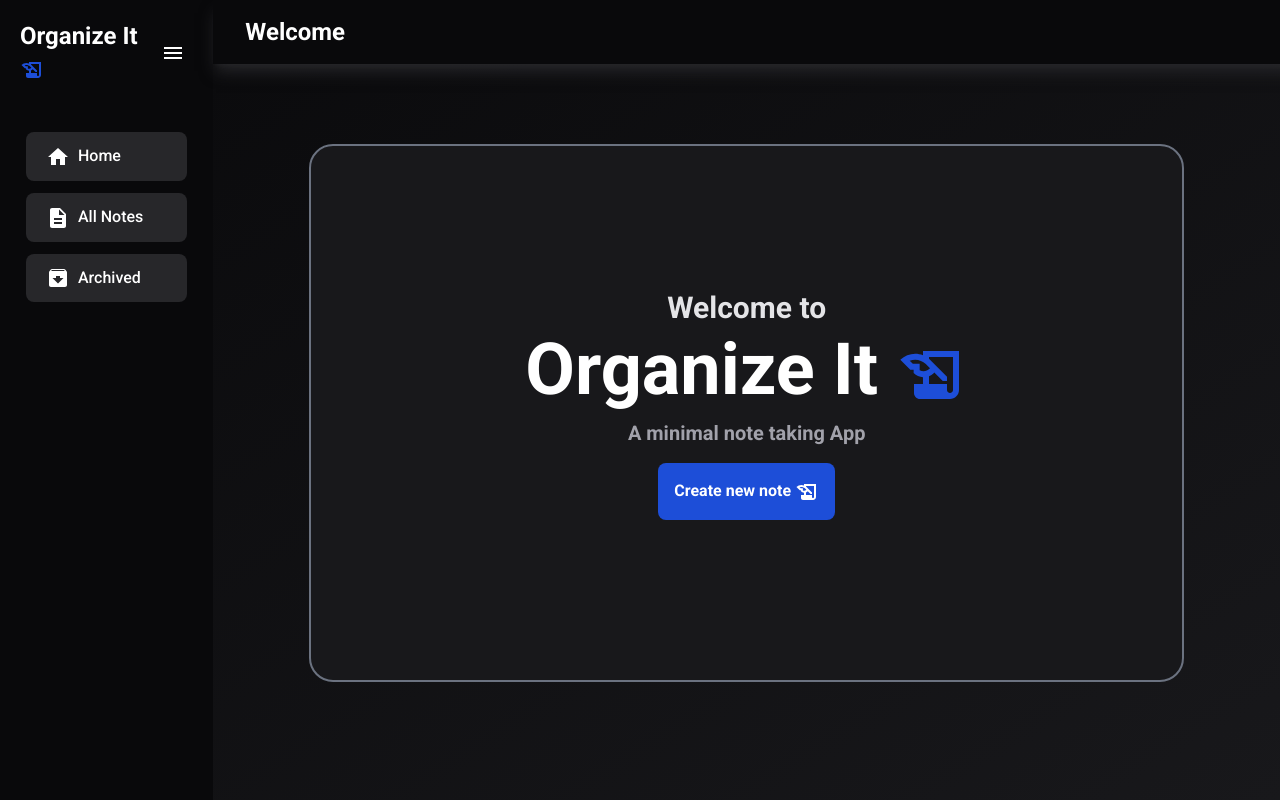
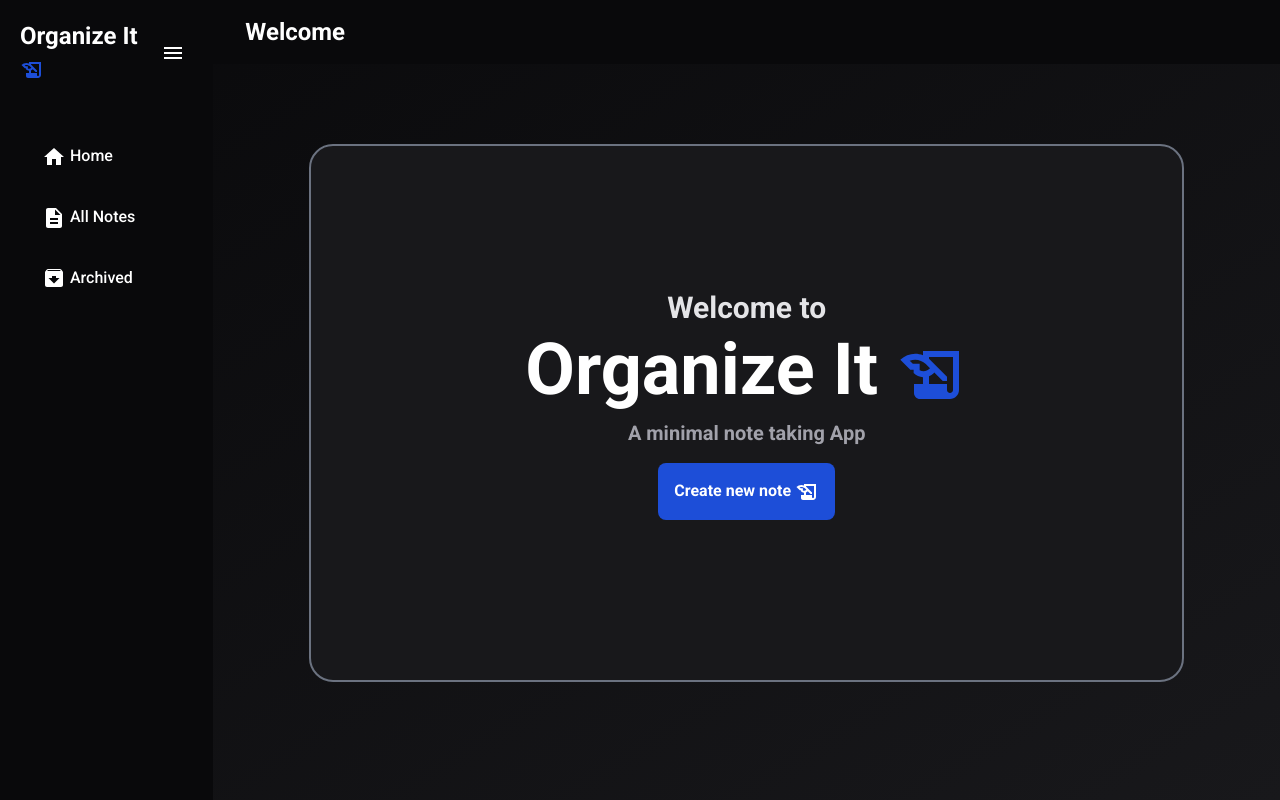
Before and after one commit to iamtanishqsethi/Organize-It, a React (Create React App) app: page / in a window 1280 px wide. Built offline with nearby package versions, Linux system fonts and the light colour scheme.

Commit message:
fix:css fix

```diff
--- a/package.json
+++ b/package.json
@@ -5,12 +5,16 @@
   "dependencies": {
     "@emotion/react": "^11.13.5",
     "@emotion/styled": "^11.13.5",
+    "@mdxeditor/editor": "^3.19.3",
     "@mui/icons-material": "^6.1.8",
     "@mui/material": "^6.1.8",
     "@reduxjs/toolkit": "^2.3.0",
     "@testing-library/jest-dom": "^5.17.0",
     "@testing-library/react": "^13.4.0",
     "@testing-library/user-event": "^13.5.0",
+    "@tiptap/pm": "^2.10.3",
+    "@tiptap/react": "^2.10.3",
+    "@tiptap/starter-kit": "^2.10.3",
     "react": "^18.3.1",
     "react-dom": "^18.3.1",
     "react-redux": "^9.1.2",
--- a/src/Components/AllNotes.jsx
+++ b/src/Components/AllNotes.jsx
@@ -3,7 +3,7 @@ import {Outlet} from "react-router-dom";
 
 const AllNotes=()=>{
     return (
-        <div className={' pt-16 w-full h-full grid grid-cols-12  '}>
+        <div className={' pt-16 w-full h-screen overflow-y-hidden grid grid-cols-12  '}>
 
             <NotesSideBar/>
             <Outlet/>
--- a/src/Components/Body.jsx
+++ b/src/Components/Body.jsx
@@ -9,7 +9,7 @@ const Body=()=>{
     const isMenuOpen=useSelector(store=>store.config.isMenuOpen)
     return(
         <div className={' w-screen h-screen bg-gradient-to-br from-zinc-950 to-zinc-900 text-white'}>
-            <div className={'grid grid-flow-col w-full grid-cols-12 '}>
+            <div className={'grid grid-flow-col w-full grid-cols-12 overflow-x-hidden'}>
                 <SideBar/>
                 <div className={`${isMenuOpen?'col-span-10':'col-span-11'}`}>
                     <Header/>
--- a/src/Components/Header.jsx
+++ b/src/Components/Header.jsx
@@ -5,7 +5,7 @@ const Header=()=>{
     const path=location.pathname;
     // console.log(path)
     return(
-        <div className={'bg-zinc-950 shadow-lg shadow-zinc-800 w-full fixed  m-0  z-10 py-4 px-8'}>
+        <div className={'bg-zinc-950  w-full fixed  m-0  z-10 py-4 px-8'}>
             <div className={'grid grid-flow-col items-center justify-between'}>
                 <div>
                     <h1 className={'text-2xl font-roboto font-bold'}>{path==='/'?"Welcome":" All Notes"}</h1>
--- a/src/Components/NewNote.jsx
+++ b/src/Components/NewNote.jsx
@@ -3,6 +3,8 @@ import { useDispatch } from "react-redux";
 import { createNewTodo } from "../Utils/newTodosSlice";
 import { useCreateNote } from "../Utils/useCreateNote";
 import {useGetAllTodo} from "../Utils/useGetAllTodo";
+import AddIcon from '@mui/icons-material/Add';
+
 
 const NewNote = () => {
     const title = useRef(null);
@@ -26,25 +28,28 @@ const NewNote = () => {
     };
 
     return (
-        <div className="col-span-10 bg-gradient-to-br from-zinc-950 via-zinc-900 to-zinc-800 p-10 relative">
-            <button
-                className="bg-blue-700 p-2 m-3 font-roboto rounded-lg absolute right-10 "
-                onClick={handleClick}
-            >
-                Create Note
-            </button>
+        <div className="col-span-10 bg-gradient-to-br from-zinc-950 via-zinc-900 to-zinc-800 p-10  sticky">
+
             <input
                 ref={title}
                 type="text"
                 placeholder="New Note"
                 className="block w-3/4 m-3 p-3 bg-transparent font-extrabold text-4xl font-roboto focus:outline-none"
             />
+            <button
+                className=" text-gray-400 hover:text-white p-3 mx-3 font-medium transition ease-in-out font-roboto rounded-lg  "
+                onClick={handleClick}
+            >
+                Create Note <AddIcon fontSize={"small"}/>
+            </button>
+            <div className={'w-full h-0.5 my-2 rounded-lg bg-zinc-600'}></div>
 
             <textarea
                 ref={description}
                 className="w-full h-4/6 m-3 p-3 bg-transparent focus:outline-none text-lg"
                 placeholder="What's on your mind today...."
             ></textarea>
+
         </div>
     );
 };
--- a/src/Components/NotesSideBar.jsx
+++ b/src/Components/NotesSideBar.jsx
@@ -15,7 +15,7 @@ const NotesSideBar = () => {
 
     if (!data || data?.length === 0) {
         return (
-            <div className="col-span-2 h-full p-5 flex flex-col items-center justify-start sticky top-0">
+            <div className="col-span-2 h-screen p-5 flex flex-col items-center justify-start sticky top-0">
                 <Link to={"/notes"}><button className="m-3 p-2 bg-blue-700 font-bold font-roboto rounded-lg">
                     Create new note <HistoryEduIcon />
                 </button></Link>
@@ -25,11 +25,11 @@ const NotesSideBar = () => {
     }
 
     return (
-        <div className="col-span-2 h-full p-5 flex flex-col items-center justify-start sticky top-0">
+        <div className="col-span-2 h-screen p-5 flex flex-col items-center justify-start sticky  bg-zinc ">
             <Link to={"/notes"}><button className="m-3 p-3 bg-blue-700 font-bold font-roboto rounded-lg">
                 Create new note <HistoryEduIcon />
             </button></Link>
-            <div>
+            <div className={'overflow-y-scroll h-2/3'}>
                 {data?.map((note) => (
                     <Link to={"/notes/"+note?._id} key={note._id}><SideBarNote data={note}  /></Link>
                 ))}
--- a/src/Components/SideBar.jsx
+++ b/src/Components/SideBar.jsx
@@ -19,12 +19,12 @@ const SideBar=()=>{
         dispatch(toggleMenu())
     }
     return(
-        <div className={`${isMenuOpen?'col-span-2':'col-span-1'} bg-zinc-950 h-screen sticky top-0 p-5`}>
+        <div className={`${isMenuOpen?'col-span-2':'col-span-1'} bg-zinc-950 h-screen sticky z-10  p-5`}>
             <div className={'flex items-center justify-between '}>
                 <h1 className={'text-2xl font-extrabold font-roboto cursor-pointer'}
                     onClick={()=>navigate("/")}><span className={`${isMenuOpen?"inline":"hidden"}`}>Organize It </span><span
                     className={'text-blue-700'}><HistoryEduIcon fontSize={`${isMenuOpen?"medium":"large"}`}/></span></h1>
-                <div onClick={handleClick} className={'cursor-pointer p-2 rounded-full hover:bg-zinc-800'}>
+                <div onClick={handleClick} className={'cursor-pointer p-2 rounded-full hover:bg-zinc-800 transition ease-in-out'}>
                     <MenuIcon />
                 </div>
 
@@ -32,23 +32,23 @@ const SideBar=()=>{
             </div>
             <div className={'py-9'}>
                 <ul>
-                    <li className={'mx-1.5 my-3 p-3 rounded-lg bg-zinc-800 font-lg font-medium font-roboto cursor-pointer'}
+                    <li className={'mx-1.5 my-3 p-3 rounded-lg transition ease-in-out hover:bg-zinc-800 font-lg font-medium font-roboto cursor-pointer'}
                     onClick={()=>navigate("/")}
-                    ><span className={'px-2'}><HomeIcon fontSize={`${isMenuOpen?"medium":"large"}`}/></span ><span className={`${isMenuOpen?"inline":"hidden"}`}>Home</span></li>
-                    <li className={'mx-1.5 my-3 p-3 rounded-lg bg-zinc-800 font-lg font-medium font-roboto cursor-pointer'}
+                    ><span className={'px-1'}><HomeIcon fontSize={`${isMenuOpen?"medium":"large"}`}/></span ><span className={`${isMenuOpen?"inline":"hidden"}`}>Home</span></li>
+                    <li className={'mx-1.5 my-3 p-3 rounded-lg transition ease-in-out hover:bg-zinc-800 font-lg font-medium font-roboto cursor-pointer'}
                     onClick={()=> {
                         navigate("/notes")
                         dispatch(closeMenu())
                     }}
-                    ><span className={'px-2'}><DescriptionIcon  fontSize={`${isMenuOpen?"medium":"large"}`}/></span>
+                    ><span className={'px-1'}><DescriptionIcon  fontSize={`${isMenuOpen?"medium":"large"}`}/></span>
                         <span className={`${isMenuOpen?"inline":"hidden"}`}>All Notes</span>
                     </li>
-                    <li className={'mx-1.5 my-3 p-3  rounded-lg bg-zinc-800 font-lg font-medium font-roboto cursor-pointer'}
+                    <li className={'mx-1.5 my-3 p-3  rounded-lg transition ease-in-out hover:bg-zinc-800 font-lg font-medium font-roboto cursor-pointer'}
                         onClick={()=> {
                             navigate("/archive")
                             dispatch(closeMenu())
                         }}
-                    ><span className={'px-2'}><ArchiveIcon fontSize={`${isMenuOpen?"medium":"large"}`}/></span><span className={`${isMenuOpen?"inline":"hidden"}`}>Archived</span>
+                    ><span className={'px-1'}><ArchiveIcon fontSize={`${isMenuOpen?"medium":"large"}`}/></span><span className={`${isMenuOpen?"inline":"hidden"}`}>Archived</span>
                     </li>
                 </ul>
             </div>
```
Also changed, not shown: src/Components/CreatedNote.jsx (+12 -10 lines), 1 other file (tests, documents, lock files or other folders).
